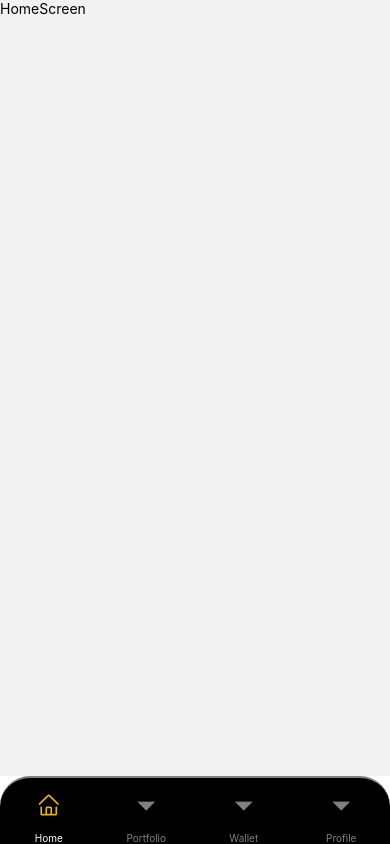
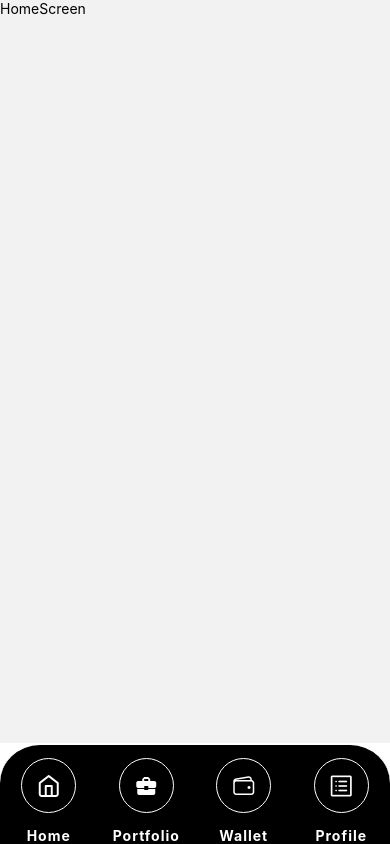
Before and after one commit to Hartz-byte/native-probo-app-clone, a React Native app: screen / in a window 390 px wide. Built offline with nearby package versions, Linux system fonts and the light colour scheme.

Commit message:
bottom tab navigator done

```diff
--- a/src/Screens/QuestionScreen.jsx
+++ b/src/Components/QuestionComponent.jsx
@@ -1,7 +1,7 @@
 import React from "react";
 import { StyleSheet, View, Text } from "react-native";
 
-const QuestionScreen = () => {
+const QuestionComponent = () => {
   return (
     <View>
       <Text>QuestionScreen</Text>
@@ -11,4 +11,4 @@ const QuestionScreen = () => {
 
 const styles = StyleSheet.create({});
 
-export default QuestionScreen;
+export default QuestionComponent;
--- a/src/Screens/YesNoScreen.jsx
+++ b/src/Components/YesNoComponent.jsx
@@ -1,7 +1,7 @@
 import React from "react";
 import { StyleSheet, View, Text } from "react-native";
 
-const YesNoScreen = () => {
+const YesNoComponent = () => {
   return (
     <View>
       <Text>YesNoScreen</Text>
@@ -11,4 +11,4 @@ const YesNoScreen = () => {
 
 const styles = StyleSheet.create({});
 
-export default YesNoScreen;
+export default YesNoComponent;
--- a/src/TabNavigator/TabNavigator.jsx
+++ b/src/TabNavigator/TabNavigator.jsx
@@ -8,7 +8,13 @@ import PortfolioScreen from "../Screens/PortfolioScreen";
 import WalletScreen from "../Screens/WalletScreen";
 import ProfileScreen from "../Screens/ProfileScreen";
 
-import { AntDesign, MaterialIcons, Feather } from "@expo/vector-icons";
+import {
+  AntDesign,
+  MaterialIcons,
+  Feather,
+  MaterialCommunityIcons,
+  Ionicons,
+} from "@expo/vector-icons";
 
 const TabNavigator = () => {
   const Tab = createBottomTabNavigator();
@@ -18,18 +24,27 @@ const TabNavigator = () => {
       <Tab.Navigator
         screenOptions={{
           headerShown: false,
-          tabBarHeight: 70,
 
           tabBarActiveTintColor: "white",
-          tabBarInactiveTintColor: "gray",
+          tabBarInactiveTintColor: "white",
+
+          tabBarLabelStyle: {
+            fontWeight: "bold",
+            fontSize: 14,
+            letterSpacing: 1,
+          },
+
           tabBarStyle: {
             backgroundColor: "black",
             borderTopWidth: 2,
-            borderTopColor: "gray",
+            borderTopColor: "white",
 
-            borderTopLeftRadius: 30,
-            borderTopRightRadius: 30,
-            height: "8%",
+            // borderTopStartRadius: 0,
+            // borderTopEndRadius: 0,
+
+            borderTopLeftRadius: 40,
+            borderTopRightRadius: 40,
+            height: "12%",
           },
         }}
       >
@@ -41,11 +56,25 @@ const TabNavigator = () => {
             tabBarIcon: ({ focused }) => {
               return (
                 <View style={styles.btn}>
-                  <AntDesign
-                    name="home"
+                  <Feather name="home" size={24} color="white" />
+                </View>
+              );
+            },
+          }}
+        />
+
+        {/* portfolio */}
+        <Tab.Screen
+          name="Portfolio"
+          component={PortfolioScreen}
+          options={{
+            tabBarIcon: ({ focused }) => {
+              return (
+                <View style={styles.btn}>
+                  <MaterialCommunityIcons
+                    name="briefcase-variant"
                     size={24}
-                    color={focused ? "#E0B420" : "white"}
-                    style={styles.icon}
+                    color="white"
                   />
                 </View>
               );
@@ -53,19 +82,50 @@ const TabNavigator = () => {
           }}
         />
 
-        {/* portfolio */}
-        <Tab.Screen name="Portfolio" component={PortfolioScreen} />
-
         {/* wallet */}
-        <Tab.Screen name="Wallet" component={WalletScreen} />
+        <Tab.Screen
+          name="Wallet"
+          component={WalletScreen}
+          options={{
+            tabBarIcon: ({ focused }) => {
+              return (
+                <View style={styles.btn}>
+                  <Ionicons name="wallet-outline" size={24} color="white" />
+                </View>
+              );
+            },
+          }}
+        />
 
         {/* profile */}
-        <Tab.Screen name="Profile" component={ProfileScreen} />
+        <Tab.Screen
+          name="Profile"
+          component={ProfileScreen}
+          options={{
+            tabBarIcon: ({ focused }) => {
+              return (
+                <View style={styles.btn}>
+                  <AntDesign name="profile" size={24} color="white" />
+                </View>
+              );
+            },
+          }}
+        />
       </Tab.Navigator>
     </NavigationContainer>
   );
 };
 
-const styles = StyleSheet.create({});
+const styles = StyleSheet.create({
+  btn: {
+    width: 55,
+    height: 55,
+    borderRadius: 30,
+    borderWidth: 1,
+    borderColor: "white",
+    justifyContent: "center",
+    alignItems: "center",
+  },
+});
 
 export default TabNavigator;
```
